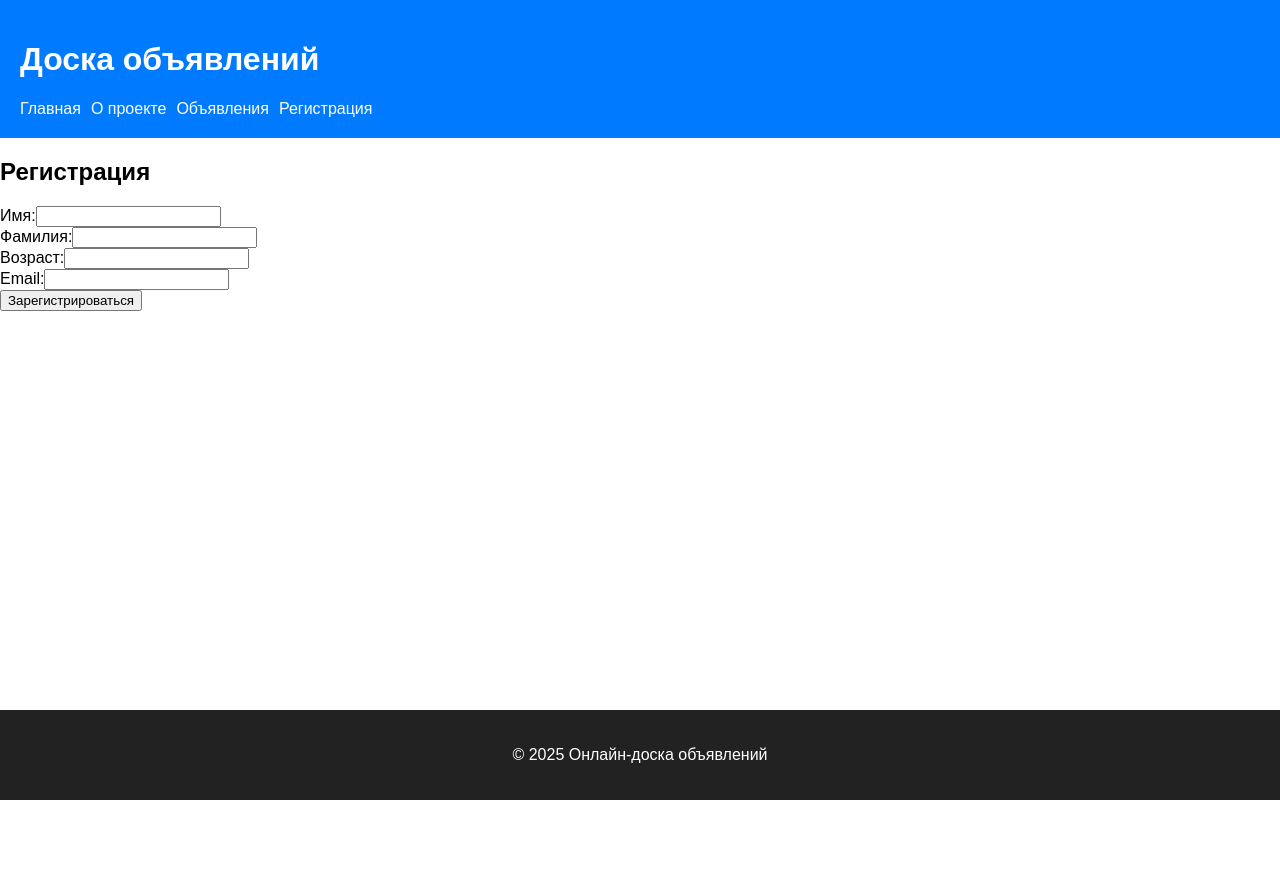
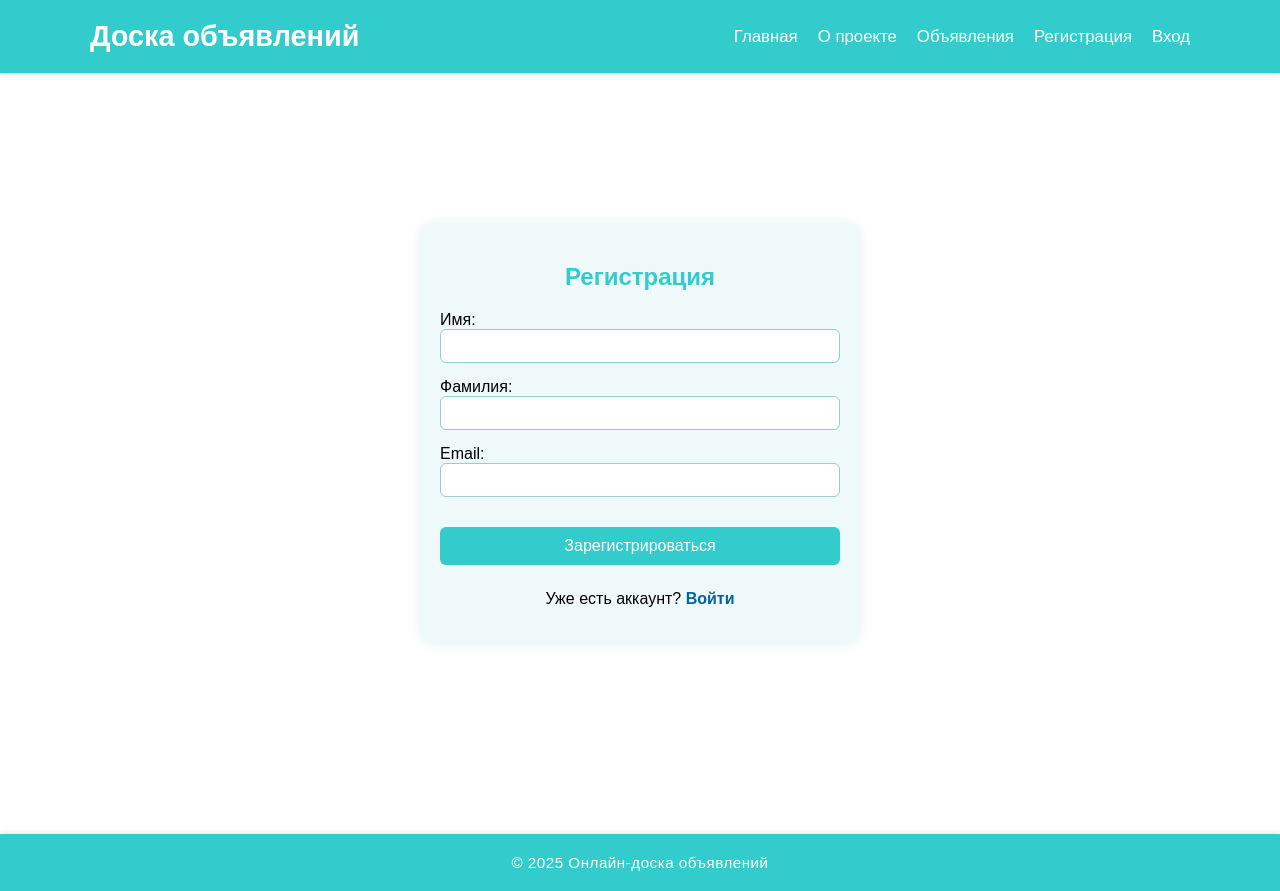
Before and after one commit to egoraleh/project_fullstack, a Vue app in the folder frontend/: page /register in a window 1280 px wide. Before the commit the page ends 800 px from the top, so only its background shows below. Built offline with nearby package versions, Linux system fonts and the light colour scheme.

Commit message:
Added login page and made uniform styles.

```diff
--- a/frontend/src/components/Footer.vue
+++ b/frontend/src/components/Footer.vue
@@ -6,9 +6,18 @@
 
 <style scoped>
 .footer {
-  padding: 20px;
-  background-color: #222;
-  color: white;
+  padding: 20px 0;
+  background-color: #33cccc;
+  color: #ffffff;
   text-align: center;
+  font-size: 0.95rem;
+  font-weight: 400;
+  letter-spacing: 0.5px;
+  margin-top: 40px;
+  box-shadow: 0 -2px 4px rgba(0, 0, 0, 0.08);
+}
+
+.footer p {
+  margin: 0;
 }
 </style>
--- a/frontend/src/components/Header.vue
+++ b/frontend/src/components/Header.vue
@@ -1,24 +1,54 @@
 <template>
   <header>
-    <h1>Доска объявлений</h1>
+    <div class="header-container">
+      <h1 class="logo">Доска объявлений</h1>
       <nav>
         <router-link to="/">Главная</router-link>
         <router-link to="/about">О проекте</router-link>
         <router-link to="/ads">Объявления</router-link>
         <router-link to="/register">Регистрация</router-link>
+        <router-link to="/login">Вход</router-link>
       </nav>
+    </div>
   </header>
 </template>
 
 <style scoped>
 header {
-  padding: 20px;
-  background: #007BFF;
-  color: white;
+  background: #33cccc;
+  color: #fff;
+  padding: 20px 0;
+  box-shadow: 0 2px 4px rgba(0, 0, 0, 0.1);
 }
+
+.header-container {
+  max-width: 1100px;
+  margin: 0 auto;
+  padding: 0 20px;
+  display: flex;
+  justify-content: space-between;
+  align-items: center;
+}
+
+.logo {
+  font-size: 1.8rem;
+  font-weight: 600;
+  margin: 0;
+}
+
+nav {
+  display: flex;
+  gap: 20px;
+}
+
 nav a {
-  margin-right: 10px;
-  color: white;
+  color: #fff;
   text-decoration: none;
+  font-size: 1.05rem;
+  transition: color 0.3s ease;
+}
+
+nav a:hover {
+  color: #710a0d;
 }
 </style>
--- a/frontend/src/main.js
+++ b/frontend/src/main.js
@@ -1,13 +1,15 @@
 import { createApp } from 'vue'
 import App from './App.vue'
 import { createRouter, createWebHistory } from 'vue-router'
-import Home from './pages/Home.vue'
+import About from './pages/About.vue'
 import Register from './pages/Register.vue'
 import NotFound from './pages/NotFound.vue'
+import Login from './pages/Login.vue'
 
 const routes = [
-    { path: '/', component: Home },
+    { path: '/about', component: About },
     { path: '/register', component: Register },
+    { path: '/login', component: Login },
     { path: '/:pathMatch(.*)*', component: NotFound }
 ]
 
--- /dev/null
+++ b/frontend/src/pages/About.vue
@@ -0,0 +1,87 @@
+<template>
+  <div class="home">
+    <div class="greeting">
+      <h1>Здравствуйте, {{ username }}!</h1>
+    </div>
+
+    <div class="about-platform">
+      <h2 class="home-header">О нашем сервисе</h2>
+      <p>
+        Добро пожаловать на онлайн-доску объявлений! Здесь вы можете быстро и удобно покупать и продавать товары, а также предлагать и находить услуги.
+      </p>
+      <p>
+        Наш сайт позволяет каждому пользователю размещать свои объявления в разных категориях: от недвижимости и автомобилей до электроники и бытовых услуг.
+      </p>
+      <p>
+        Благодаря удобному поиску и фильтрам вы легко найдёте именно то, что вам нужно. А если хотите продать или предложить что-то своё — просто <router-link to="/register" class="register-link">зарегистрируйтесь</router-link> и разместите объявление, это займёт всего пару минут!
+      </p>
+      <p>
+        Мы стремимся создать безопасную и удобную площадку для общения между продавцами и покупателями. Добавляйте товары в избранное, связывайтесь с авторами объявлений и находите выгодные предложения поблизости.
+      </p>
+    </div>
+  </div>
+</template>
+
+<script>
+export default {
+  name: 'Home',
+  data() {
+    return {
+      username: 'гость',
+    }
+  },
+  computed: {
+    isGuest() {
+      return this.username === 'гость'
+    },
+  },
+  mounted() {
+    const storedUser = localStorage.getItem('username')
+    if (storedUser) {
+      this.username = storedUser
+    }
+  },
+}
+</script>
+
+<style scoped>
+.home {
+  max-width: 800px;
+  margin: 30px auto;
+  padding: 30px 20px;
+  font-family: 'Roboto', sans-serif;
+  color: #333;
+}
+
+.greeting {
+  text-align: center;
+  margin-bottom: 30px;
+}
+
+.greeting h1 {
+  font-size: 3rem;
+  color: #33cccc;
+}
+
+.home-header {
+  font-size: 2rem;
+  color: #33cccc;
+  margin-bottom: 20px;
+}
+
+.about-platform p {
+  font-size: 1.05rem;
+  line-height: 1.7;
+  margin-bottom: 15px;
+}
+
+.register-link {
+  color: #00b3b3;
+  text-decoration: none;
+  font-weight: 500;
+}
+
+.register-link:hover {
+  text-decoration: underline;
+}
+</style>
--- a/frontend/src/pages/Home.vue
+++ /dev/null
@@ -1,15 +0,0 @@
-<template>
-  <div>
-    <h1>О нашем сервисе</h1>
-    <p>Добро пожаловать на онлайн-доску объявлений! Здесь вы можете быстро и удобно покупать и продавать товары, а также предлагать и находить услуги.</p>
-    <p>Наш сайт позволяет каждому пользователю размещать свои объявления в разных категориях: от недвижимости и автомобилей до электроники и бытовых услуг.</p>
-    <p>Благодаря удобному поиску и фильтрам вы легко найдёте именно то, что вам нужно. А если хотите продать или предложить что-то своё — просто зарегистрируйтесь и разместите объявление, это займёт всего пару минут!</p>
-    <p>Мы стремимся создать безопасную и удобную площадку для общения между продавцами и покупателями. Добавляйте товары в избранное, связывайтесь с авторами объявлений и находите выгодные предложения поблизости.</p>
-  </div>
-</template>
-
-<script>
-export default {
-  name: 'Home',
-}
-</script>
--- /dev/null
+++ b/frontend/src/pages/Login.vue
@@ -0,0 +1,116 @@
+<template>
+  <div class="login-container">
+    <h2 class="login-header">Вход</h2>
+    <form class="login-form" @submit.prevent="login">
+      <div class="form-group">
+        <label for="email">Email:</label>
+        <input type="email" id="email" v-model="form.email" required />
+      </div>
+
+      <div class="form-group">
+        <label for="password">Пароль:</label>
+        <input type="password" id="password" v-model="form.password" required />
+      </div>
+
+      <button type="submit" class="login-btn">Войти</button>
+
+      <p class="text-center">
+        Нет аккаунта?
+        <router-link to="/register">Зарегистрироваться</router-link>
+      </p>
+    </form>
+  </div>
+</template>
+
+<script>
+import axios from 'axios';
+
+export default {
+  name: 'Login',
+  data() {
+    return {
+      form: {
+        email: '',
+        password: ''
+      }
+    }
+  },
+  methods: {
+    async login() {
+      try {
+        const response = await axios.post('/api/login', this.form);
+        alert('Вход успешен: ' + response.data.message);
+      } catch (error) {
+        console.error(error);
+        alert('Ошибка при входе.');
+      }
+    }
+  }
+}
+</script>
+
+<style scoped>
+.login-container {
+  max-width: 400px;
+  margin: 150px auto;
+  padding: 20px;
+  background: #f0f9f9;
+  border-radius: 12px;
+  box-shadow: 0 0 12px rgba(0, 128, 128, 0.1);
+}
+
+.login-header {
+  text-align: center;
+  color: #33cccc;
+}
+
+.login-form {
+  display: flex;
+  flex-direction: column;
+  gap: 15px;
+}
+
+.login-form .form-group {
+  display: flex;
+  flex-direction: column;
+}
+
+.login-form input {
+  padding: 8px 10px;
+  border: 1px solid #99cccc;
+  border-radius: 6px;
+  font-size: 14px;
+  transition: border-color 0.3s;
+}
+
+.login-btn {
+  padding: 10px;
+  margin-top: 15px;
+  background: #33cccc;
+  border: none;
+  color: #fff;
+  border-radius: 6px;
+  font-size: 16px;
+  cursor: pointer;
+  transition: background 0.3s;
+}
+
+.login-btn:hover {
+  background: #00b3b3;
+}
+
+.text-center {
+  text-align: center;
+  margin-top: 10px;
+}
+
+.text-center a {
+  color: #006699;
+  text-decoration: none;
+  font-weight: bold;
+}
+
+.text-center a:hover {
+  text-decoration: underline;
+}
+</style>
--- a/frontend/src/pages/NotFound.vue
+++ b/frontend/src/pages/NotFound.vue
@@ -2,7 +2,7 @@
   <div class="not-found">
     <h1>404</h1>
     <p>Страница не найдена</p>
-    <p><router-link to="/">Вернуться на главную</router-link></p>
+    <p><router-link to="/about" class="go-home-link">Вернуться на главную</router-link></p>
   </div>
 </template>
 
@@ -15,18 +15,29 @@ export default {
 <style scoped>
 .not-found {
   text-align: center;
-  margin-top: 50px;
+  margin-top: 12%;
 }
-h1 {
-  font-size: 50px;
-  color: #f44336;
+
+.not-found h1 {
+  font-size: 3rem;
+  color: #33cccc;
+  margin-bottom: 20px;
 }
-p {
-  font-size: 20px;
+
+.not-found p {
+  font-size: 1.2rem;
+  color: #333;
+  margin-bottom: 20px;
 }
-router-link {
+
+.go-home-link {
+  color: #00b3b3;
+  font-size: 1.2rem;
   text-decoration: none;
-  color: #2196F3;
-  font-size: 18px;
+  font-weight: 500;
+}
+
+.go-home-link:hover {
+  text-decoration: underline;
 }
 </style>
--- a/frontend/src/pages/Register.vue
+++ b/frontend/src/pages/Register.vue
@@ -1,24 +1,27 @@
 <template>
-  <div>
-    <h2>Регистрация</h2>
-    <form @submit.prevent="register">
-      <div>
+  <div class="register-container">
+    <h2 class="register-header">Регистрация</h2>
+    <form class="register-form" @submit.prevent="register">
+      <div class="form-group">
         <label for="firstname">Имя:</label>
-        <input type="text" id="firstname" v-model="form.firstname" />
+        <input type="text" id="firstname" v-model="form.firstname" required />
       </div>
-      <div>
+
+      <div class="form-group">
         <label for="lastname">Фамилия:</label>
-        <input type="text" id="lastname" v-model="form.lastname" />
+        <input type="text" id="lastname" v-model="form.lastname" required />
       </div>
-      <div>
-        <label for="age">Возраст:</label>
-        <input type="number" id="age" v-model="form.age" />
+
+      <div class="form-group">
+        <label for="email">Email:</label>
+        <input type="email" id="email" v-model="form.email" required />
       </div>
-      <div>
-        <label for="email">Email:</label>
-        <input type="email" id="email" v-model="form.email" />
-      </div>
-      <button type="submit">Зарегистрироваться</button>
+
+      <button type="submit" class="register-btn">Зарегистрироваться</button>
+      <p class="text-center">
+        Уже есть аккаунт?
+        <router-link to="/login">Войти</router-link>
+      </p>
     </form>
   </div>
 </template>
@@ -33,7 +36,6 @@ export default {
       form: {
         firstname: '',
         lastname: '',
-        age: '',
         email: ''
       }
     }
@@ -51,3 +53,69 @@ export default {
   }
 }
 </script>
+
+<style scoped>
+.register-container {
+  max-width: 400px;
+  margin: 150px auto;
+  padding: 20px;
+  background: #f0f9f9;
+  border-radius: 12px;
+  box-shadow: 0 0 12px rgba(0, 128, 128, 0.1);
+}
+
+.register-header {
+  text-align: center;
+  color: #33cccc;
+}
+
+.register-form {
+  display: flex;
+  flex-direction: column;
+  gap: 15px;
+}
+
+.register-form .form-group {
+  display: flex;
+  flex-direction: column;
+}
+
+.register-form input {
+  padding: 8px 10px;
+  border: 1px solid #99cccc;
+  border-radius: 6px;
+  font-size: 14px;
+  transition: border-color 0.3s;
+}
+
+.register-btn {
+  padding: 10px ;
+  margin-top: 15px;
+  background: #33cccc;
+  border: none;
+  color: #fff;
+  border-radius: 6px;
+  font-size: 16px;
+  cursor: pointer;
+  transition: background 0.3s;
+}
+
+.register-btn:hover {
+  background: #00b3b3;
+}
+
+.text-center {
+  text-align: center;
+  margin-top: 10px;
+}
+
+.text-center a {
+  color: #006699;
+  text-decoration: none;
+  font-weight: bold;
+}
+
+.text-center a:hover {
+  text-decoration: underline;
+}
+</style>
```
Also changed, not shown: 1 other file (tests, documents, lock files or other folders). Lines whose indentation alone changed are shown as unchanged.
